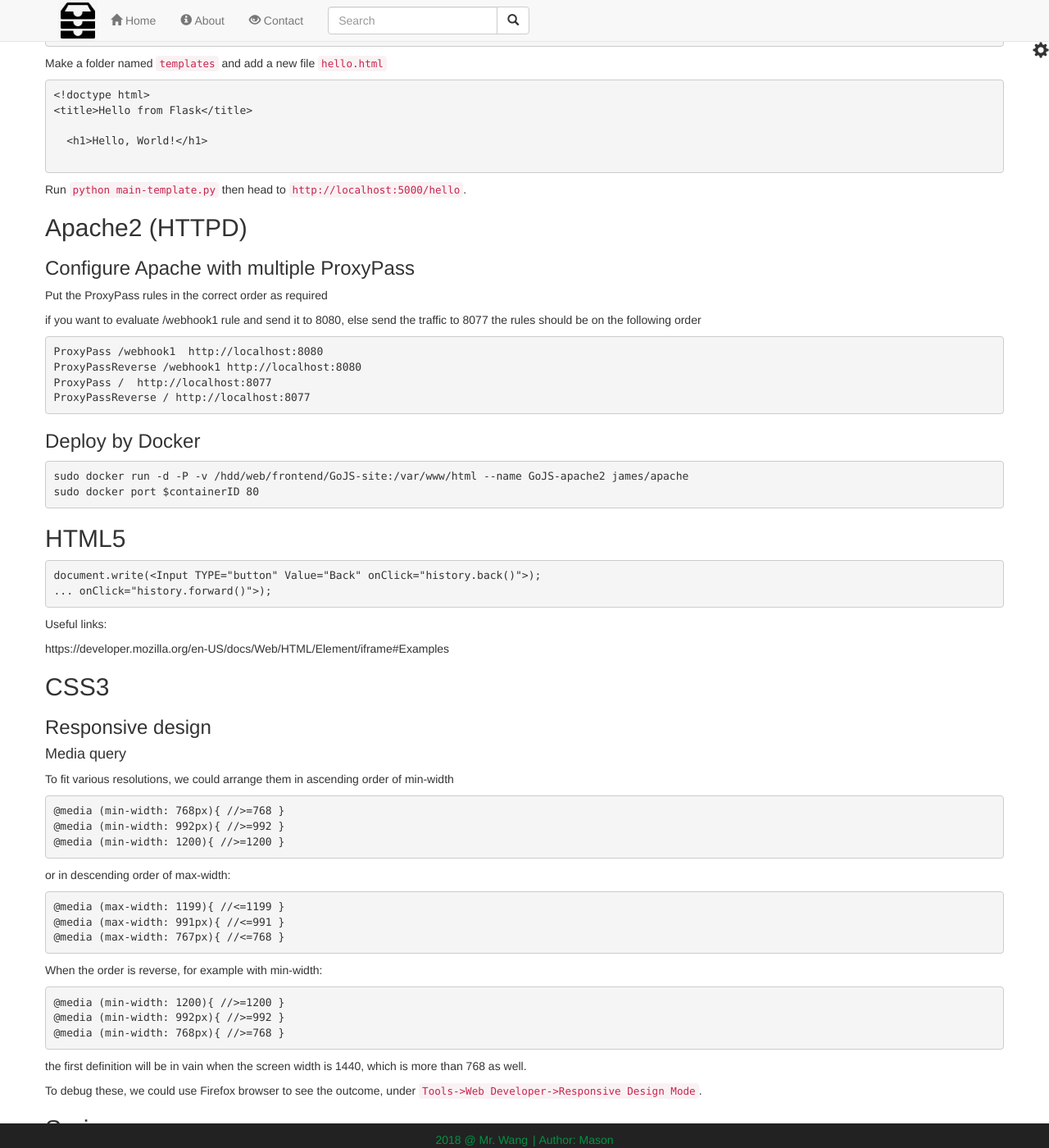
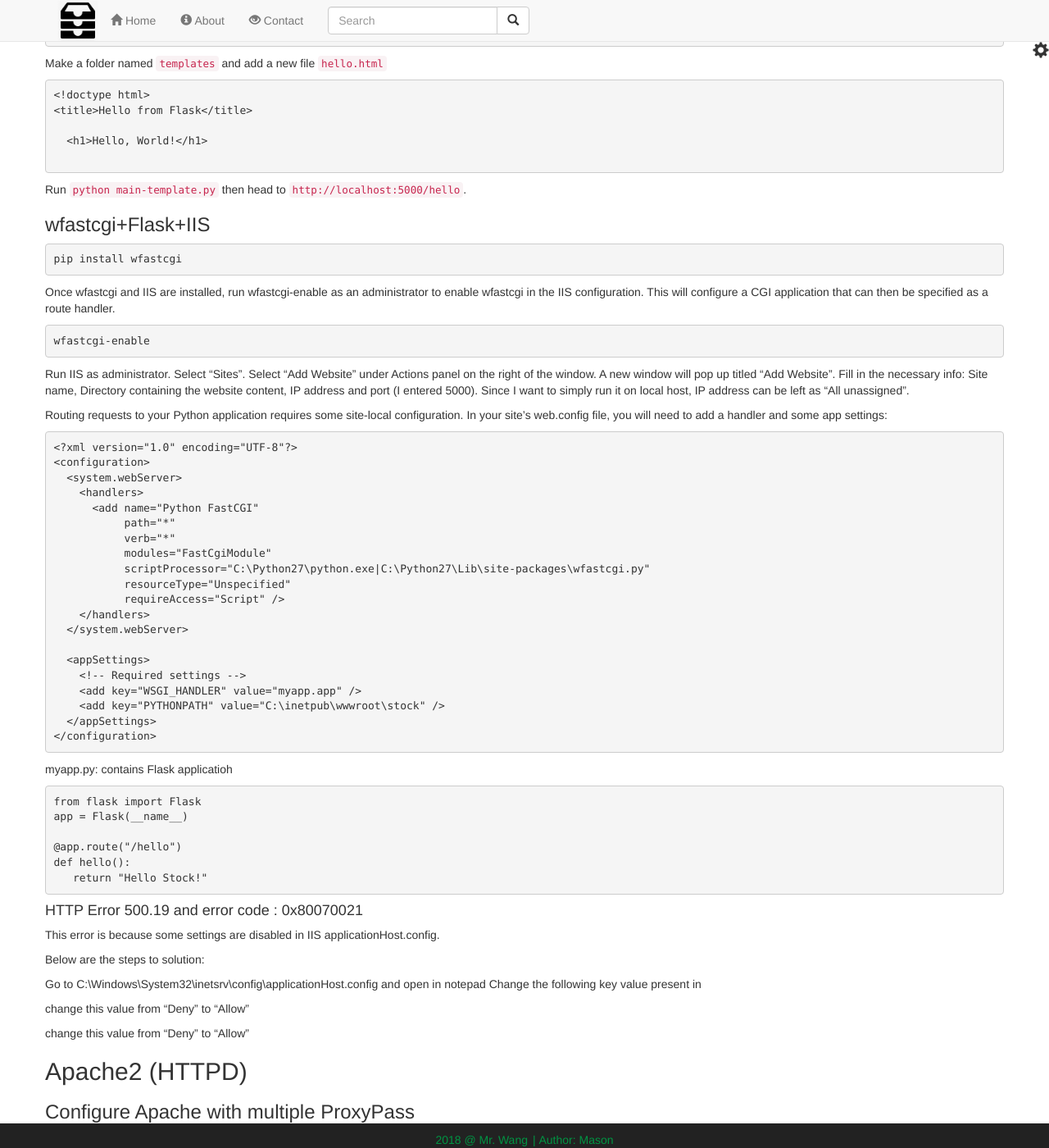
Before and after one commit to mason-mx/jekyll_demo, a Jekyll site: the page built from _posts/1000-01-01-webdev.md, in a window 1280 px wide and 1400 px high, scrolled down 1940 px. Shown: the whole window at 82% size. Built offline with Jekyll 4.4.1, drawn with Linux system fonts in a browser that asks for light colours; nearby versions of some CDN libraries.

Commit message:
added wfastcgi into webdev

````diff
--- a/_posts/1000-01-01-webdev.md
+++ b/_posts/1000-01-01-webdev.md
@@ -124,6 +124,70 @@ Make a folder named `templates` and add a new file `hello.html`
 ```
 
 Run `python main-template.py` then head to `http://localhost:5000/hello`.
+
+
+### wfastcgi+Flask+IIS
+
+```
+pip install wfastcgi
+```
+
+Once wfastcgi and IIS are installed, run wfastcgi-enable as an administrator to enable wfastcgi in the IIS configuration. This will configure a CGI application that can then be specified as a route handler.
+
+```
+wfastcgi-enable
+```
+
+Run IIS as administrator. Select "Sites". Select "Add Website" under Actions panel on the right of the window. A new window will pop up titled "Add Website". Fill in the necessary info: Site name, Directory containing the website content, IP address and port (I entered 5000). Since I want to simply run it on local host, IP address can be left as "All unassigned".
+
+Routing requests to your Python application requires some site-local configuration. In your site’s web.config file, you will need to add a handler and some app settings:
+
+```
+<?xml version="1.0" encoding="UTF-8"?>
+<configuration>
+  <system.webServer>
+    <handlers>
+      <add name="Python FastCGI"
+           path="*"
+           verb="*"
+           modules="FastCgiModule"
+           scriptProcessor="C:\Python27\python.exe|C:\Python27\Lib\site-packages\wfastcgi.py"
+           resourceType="Unspecified"
+           requireAccess="Script" />
+    </handlers>
+  </system.webServer>
+
+  <appSettings>
+    <!-- Required settings -->
+    <add key="WSGI_HANDLER" value="myapp.app" />
+    <add key="PYTHONPATH" value="C:\inetpub\wwwroot\stock" />
+  </appSettings>
+</configuration>
+```
+
+myapp.py: contains Flask applicatioh
+
+```
+from flask import Flask
+app = Flask(__name__)
+
+@app.route("/hello")
+def hello():
+   return "Hello Stock!"
+```
+
+#### HTTP Error 500.19 and error code : 0x80070021
+
+This error is because some settings are disabled in IIS applicationHost.config.
+
+Below are the steps to solution:
+
+Go to C:\Windows\System32\inetsrv\config\applicationHost.config and open in notepad
+Change the following key value present in
+
+<section name="handlers" overrideModeDefault="Deny" /> change this value from "Deny" to "Allow"
+
+<section name="modules" allowDefinition="MachineToApplication" overrideModeDefault="Deny" /> change this value from "Deny" to "Allow"
 
 ## Apache2 (HTTPD)
 
````
